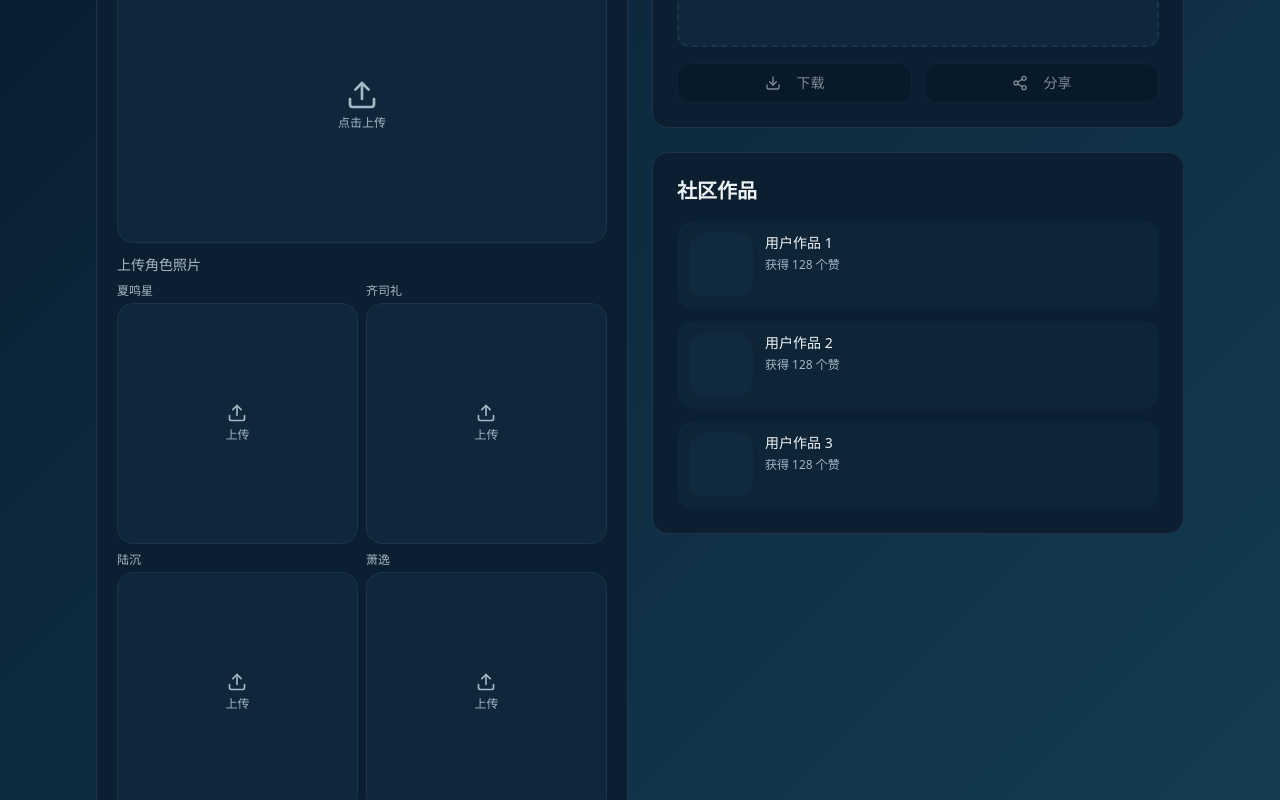
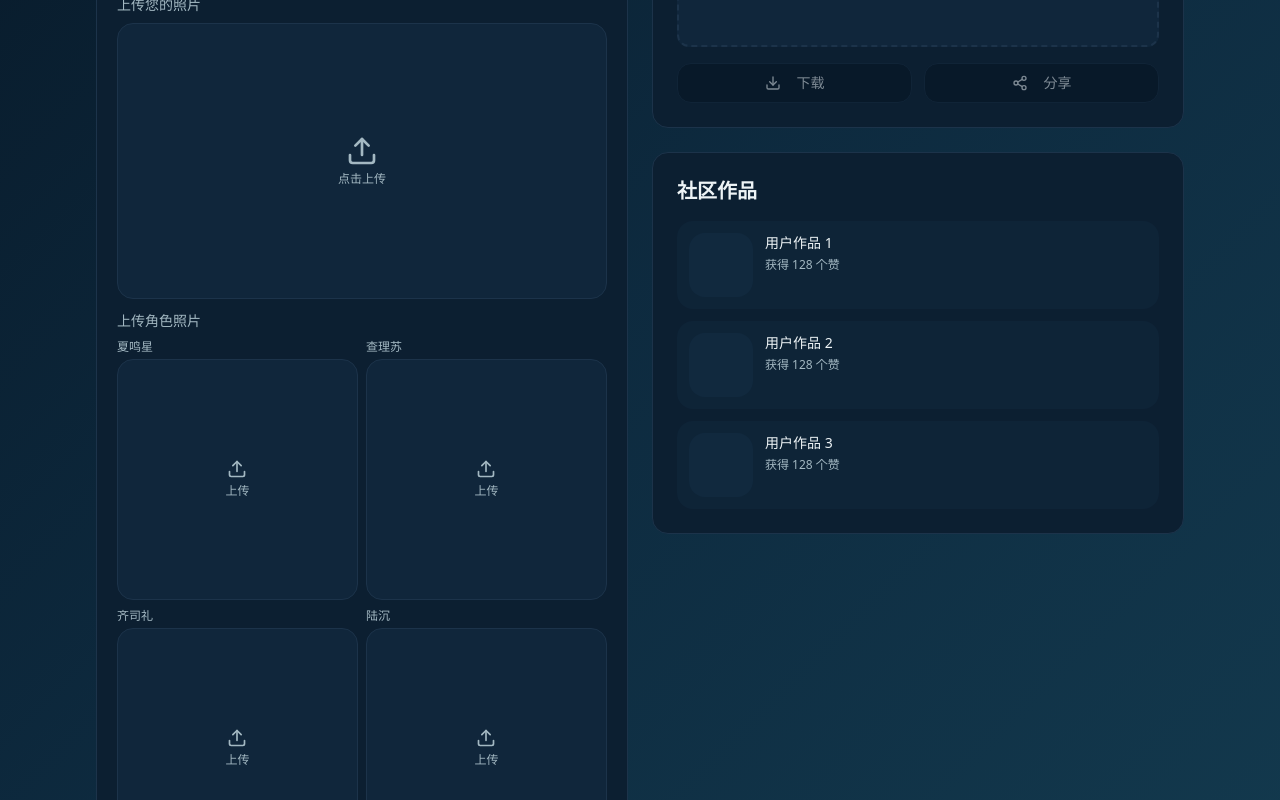
Before and after one commit to kkk714/gydemo01, a React (Vite) app: page /image-gen in a window 1280 px wide. Shown: the part 652-1452 px from the top of the page. Built offline with nearby package versions, Linux system fonts and the light colour scheme; the HTML template or start-up script is replaced by a standard one.

Commit message:
Fix: Add missing character

```diff
--- a/src/pages/ImageGen.tsx
+++ b/src/pages/ImageGen.tsx
@@ -15,12 +15,12 @@ import {
 
 const ImageGen = () => {
   const [userPhoto, setUserPhoto] = useState<string | null>(null);
-  const [characterPhotos, setCharacterPhotos] = useState<(string | null)[]>([null, null, null, null]);
+  const [characterPhotos, setCharacterPhotos] = useState<(string | null)[]>([null, null, null, null, null]);
   const [isGenerating, setIsGenerating] = useState(false);
   const [generatedImage, setGeneratedImage] = useState<string | null>(null);
   const { toast } = useToast();
 
-  const characterNames = ["夏鸣星", "齐司礼", "陆沉", "萧逸"];
+  const characterNames = ["夏鸣星", "查理苏", "齐司礼", "陆沉", "萧逸"];
   const [textPrompt, setTextPrompt] = useState("");
   const [selectedCharacterIndex, setSelectedCharacterIndex] = useState<number | null>(null);
 
```
